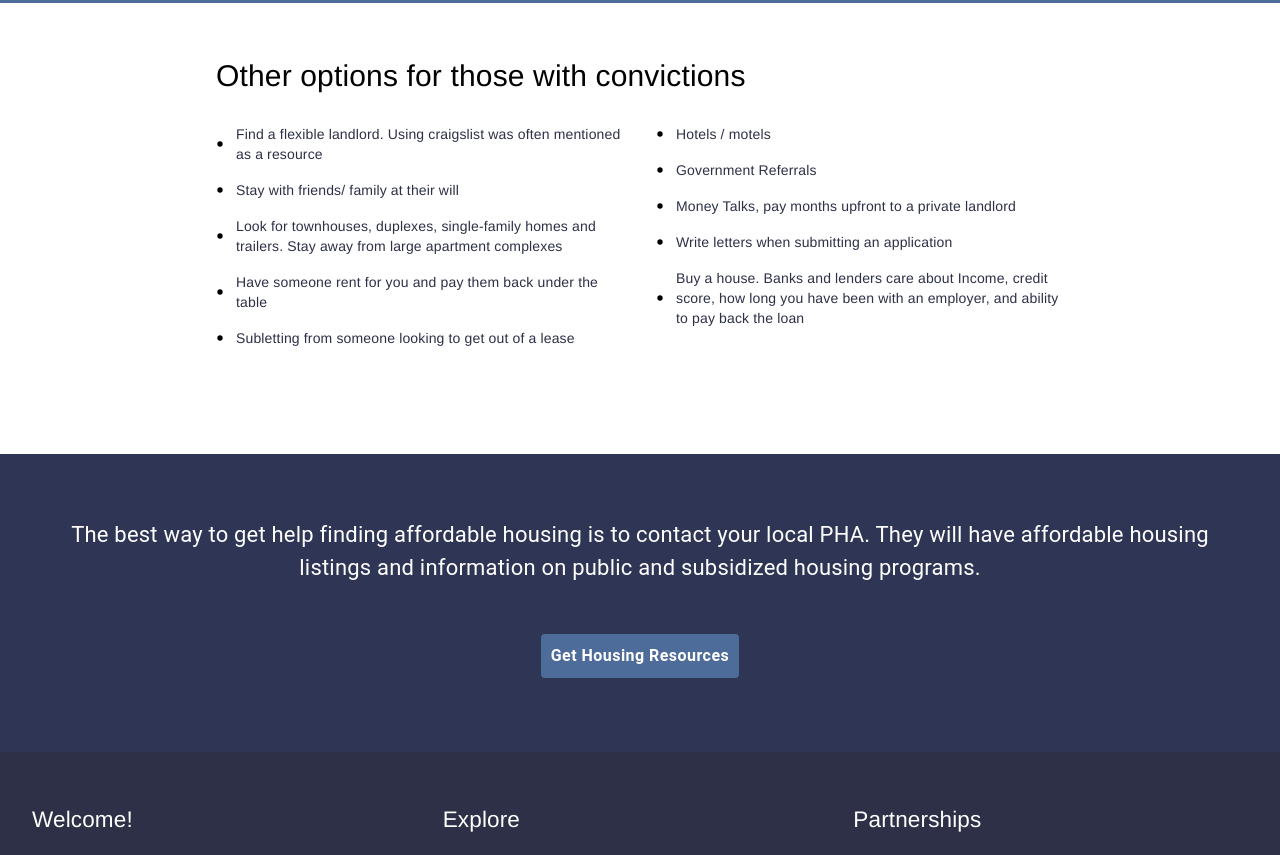
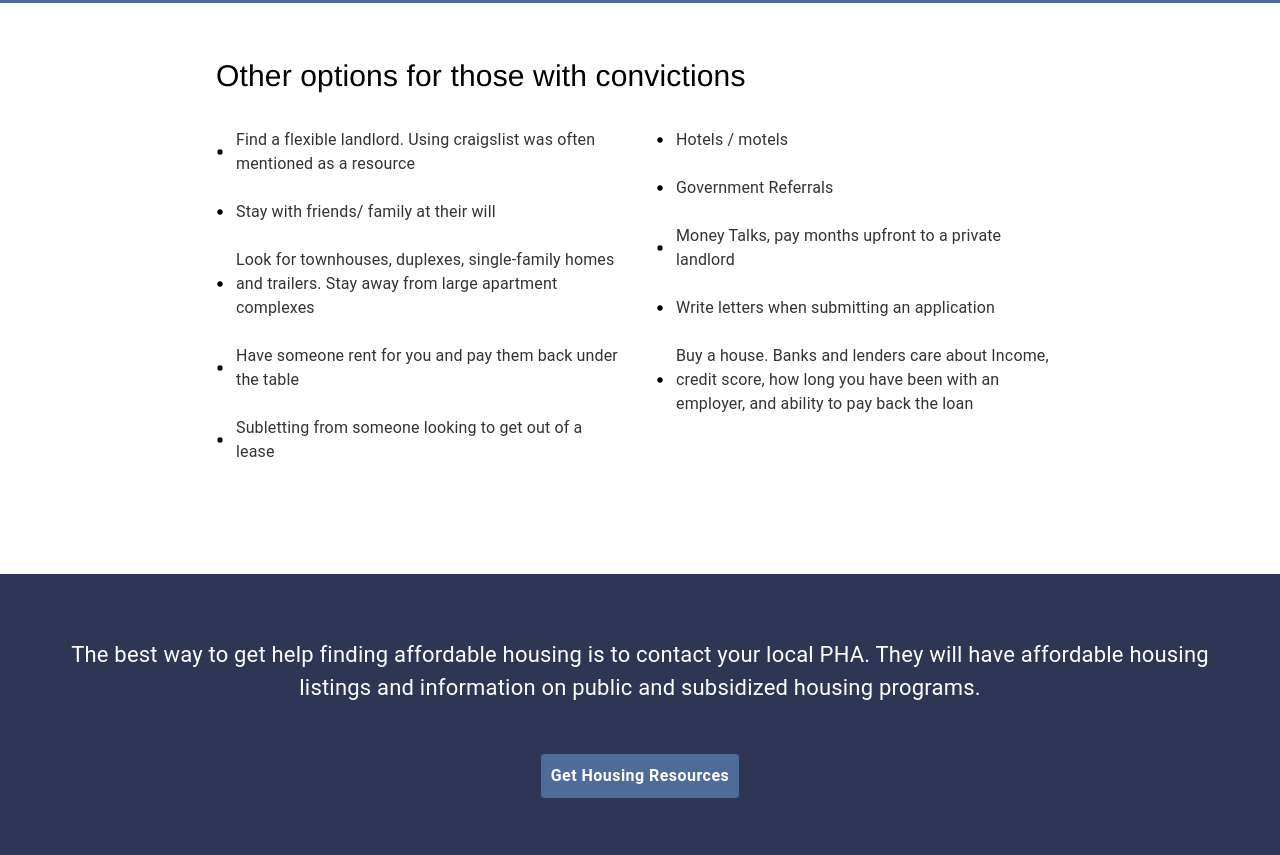
Before and after one commit to openseattle/clearviction-v1, a React (Create React App) app: page /why-vacate/housing in a window 1280 px wide. Shown: the part 3340-4195 px from the top of the page. Built offline with nearby package versions, Linux system fonts and the light colour scheme.

Commit message:
fix text element rendering as a link

```diff
--- a/src/Pages/CalculatorPage.jsx
+++ b/src/Pages/CalculatorPage.jsx
@@ -64,7 +64,6 @@ const CalculatorPage = () => {
     });
 
   const renderBody = ({ type, text, href, items }) => {
-    console.log(items);
     switch (type) {
       case "paragraph":
         return <Text key={text} text={text} variant={"h4"} />;
@@ -82,11 +81,6 @@ const CalculatorPage = () => {
         );
       case "list":
         return (
-          // <ul>
-          //   {items.map((idx, item) => {
-          //     <li key={idx}>{item}</li>;
-          //   })}
-          // </ul>
           <List>
             {items.map((item) => (
               <CVPListItem isLink={false} useBulletPoint={true} text={item} />
--- a/src/ui-kit/ListItem.jsx
+++ b/src/ui-kit/ListItem.jsx
@@ -2,6 +2,7 @@ import {
   Grid,
   ListItem,
   ListItemIcon,
+  ListItemText,
   Link,
   makeStyles,
 } from "@material-ui/core";
@@ -26,11 +27,7 @@ export const CVPListItem = (props) => {
           </Link>
         );
       case "text":
-        return (
-          <Link href={href} onClick={onClick} target="_blank" rel="noreferrer">
-            {text}
-          </Link>
-        );
+        return <ListItemText>{text}</ListItemText>;
     }
   };
 
```
